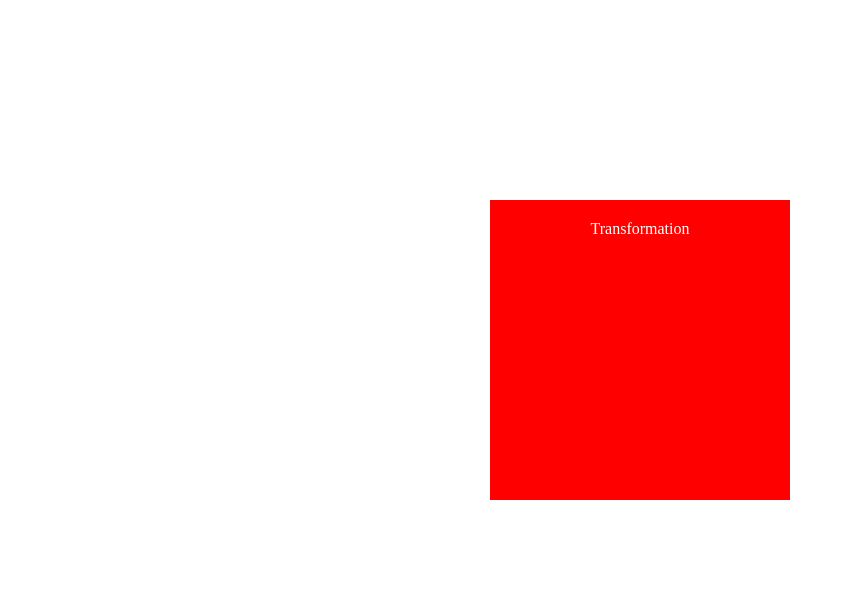
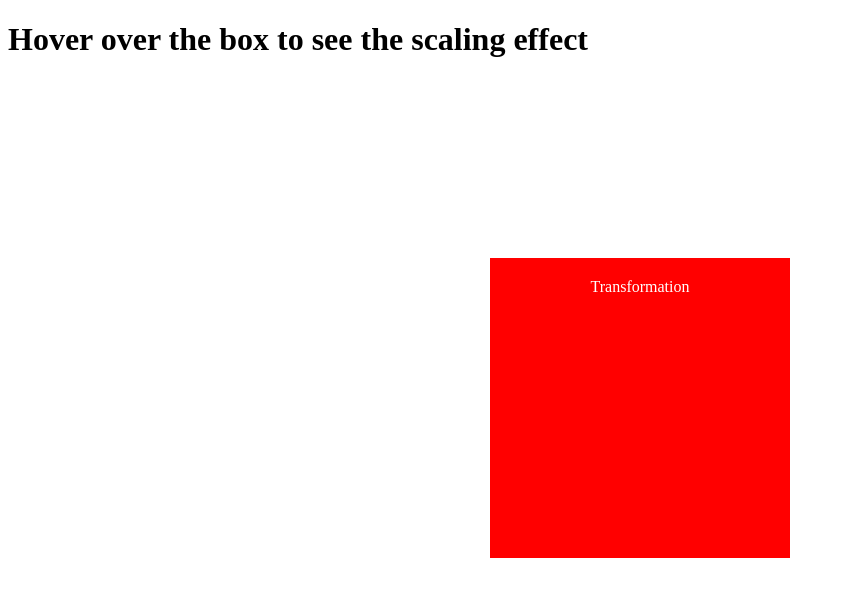
Before and after one commit to shirish-itvedant/transform_hover_scale, a plain HTML site: page index.html in a window 1280 px wide. Shown: the whole page, without its empty margins (0-845 px from the left). Drawn offline with Linux system fonts and the light colour scheme.

Commit message:
Update index.html

```diff
--- a/index.html
+++ b/index.html
@@ -7,7 +7,7 @@
 
          </head>
          <body>
-
+               <h1>Hover over the box to see the scaling effect</h1>
                <div class="trans">
                         Transformation
                </div>
```
